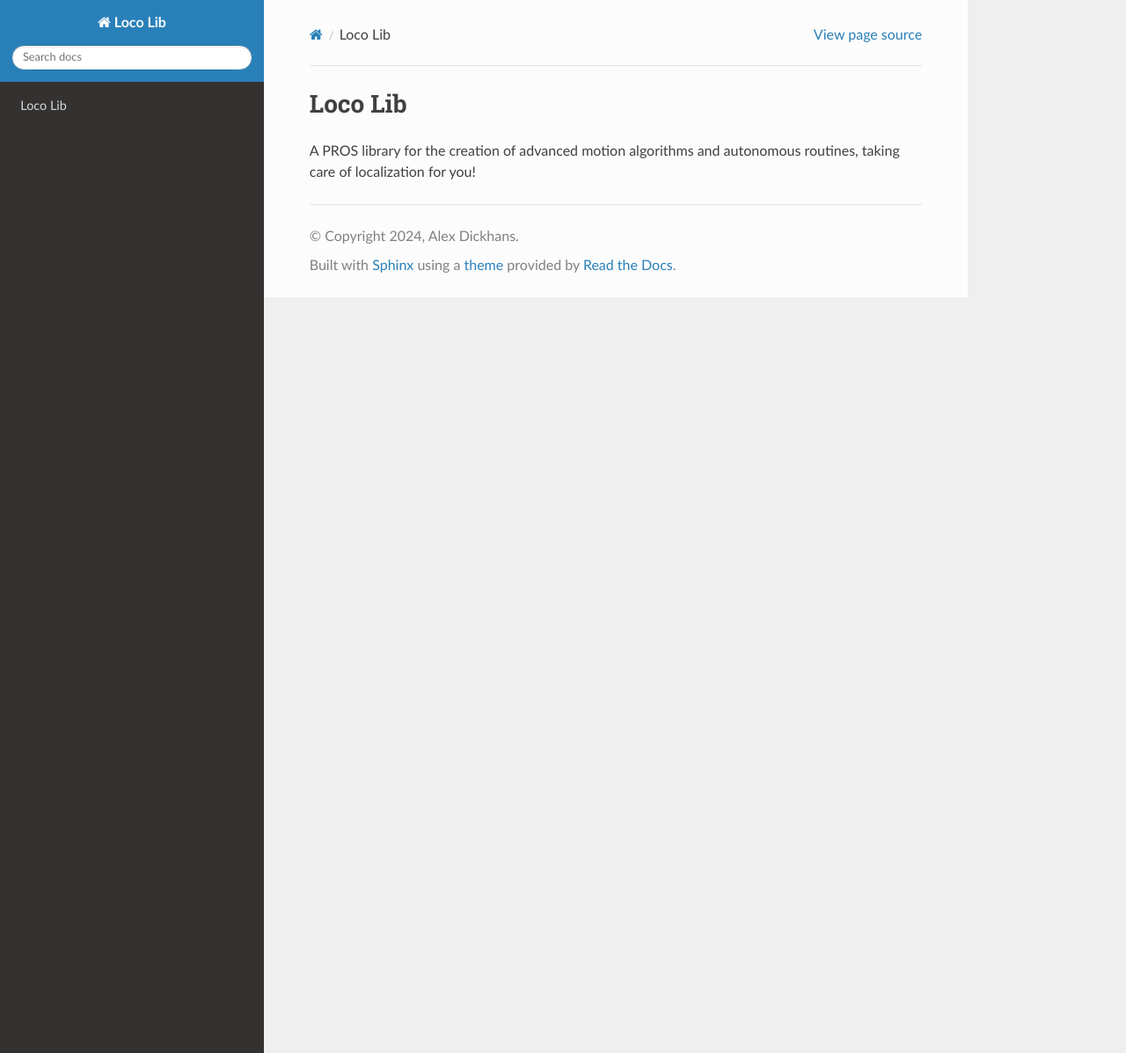
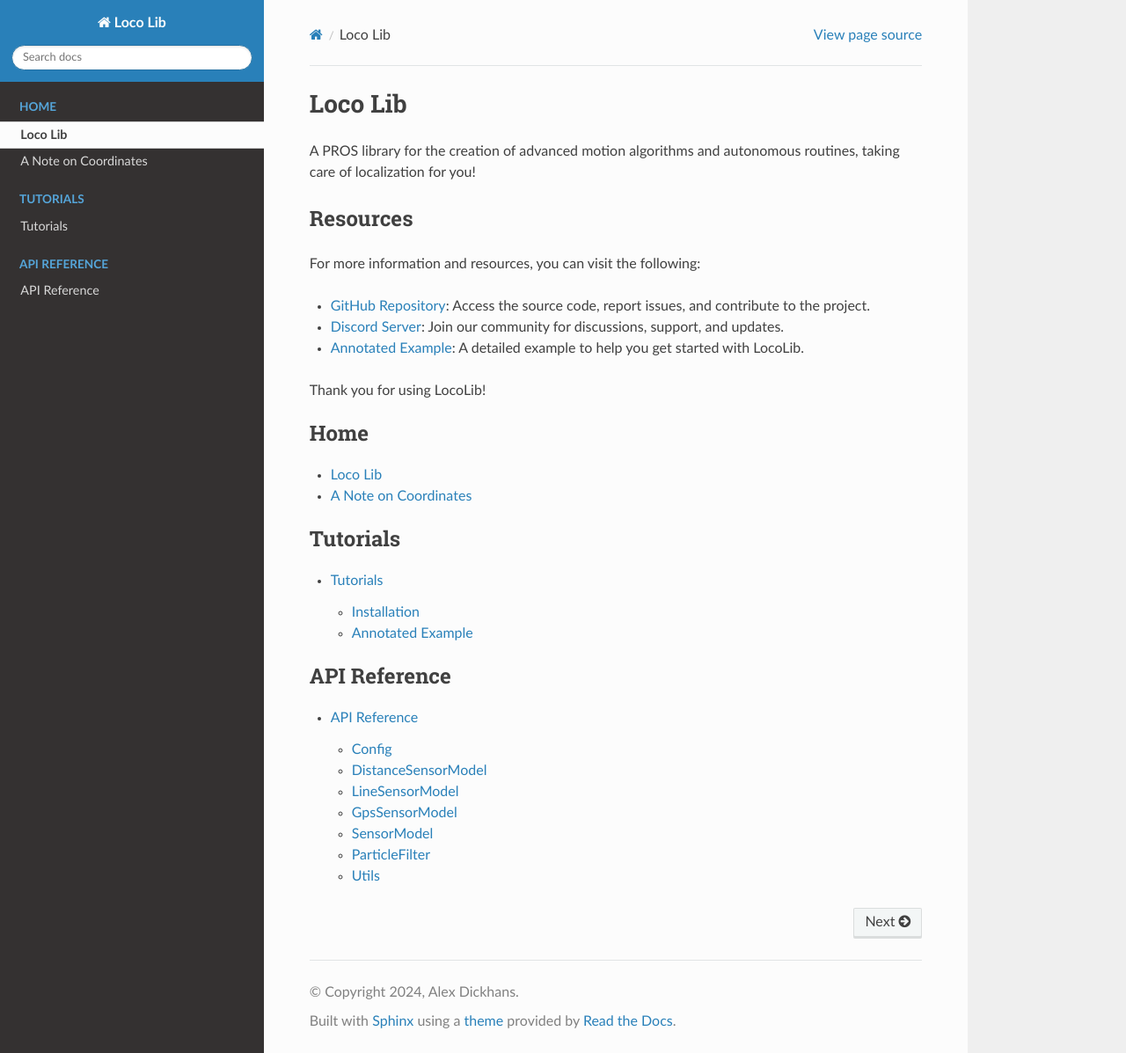
Before and after one commit to alexDickhans/loco-lib, a Sphinx documentation site: the page built from docs/index.md, in a window 1280 px wide and 1197 px high. Shown: the whole window at 88% size. Built offline with Sphinx 7.4.7 and the Read the Docs theme 3.1.0, drawn with Linux system fonts in a browser that asks for light colours.

Commit message:
Restore docs

````diff
--- a/docs/index.md
+++ b/docs/index.md
@@ -1,3 +1,35 @@
 # Loco Lib
 
 A PROS library for the creation of advanced motion algorithms and autonomous routines, taking care of localization for you!
+
+## Resources
+
+For more information and resources, you can visit the following:
+
+- [GitHub Repository](https://github.com/alexDickhans/loco-lib): Access the source code, report issues, and contribute to the project.
+- [Discord Server](https://discord.gg/9mDbYrHVZN): Join our community for discussions, support, and updates.
+- [Annotated Example](https://loco.dickhans.net/en/latest/tutorials/example.html): A detailed example to help you get started with LocoLib.
+
+Thank you for using LocoLib!
+
+```{toctree}
+:maxdepth: 2
+:caption: Home
+
+self
+./coordinates.md
+```
+
+```{toctree}
+:maxdepth: 2
+:caption: Tutorials
+
+./tutorials/index.md
+```
+
+```{toctree}
+:maxdepth: 2
+:caption: API Reference
+
+./api/index.md
+```
````
